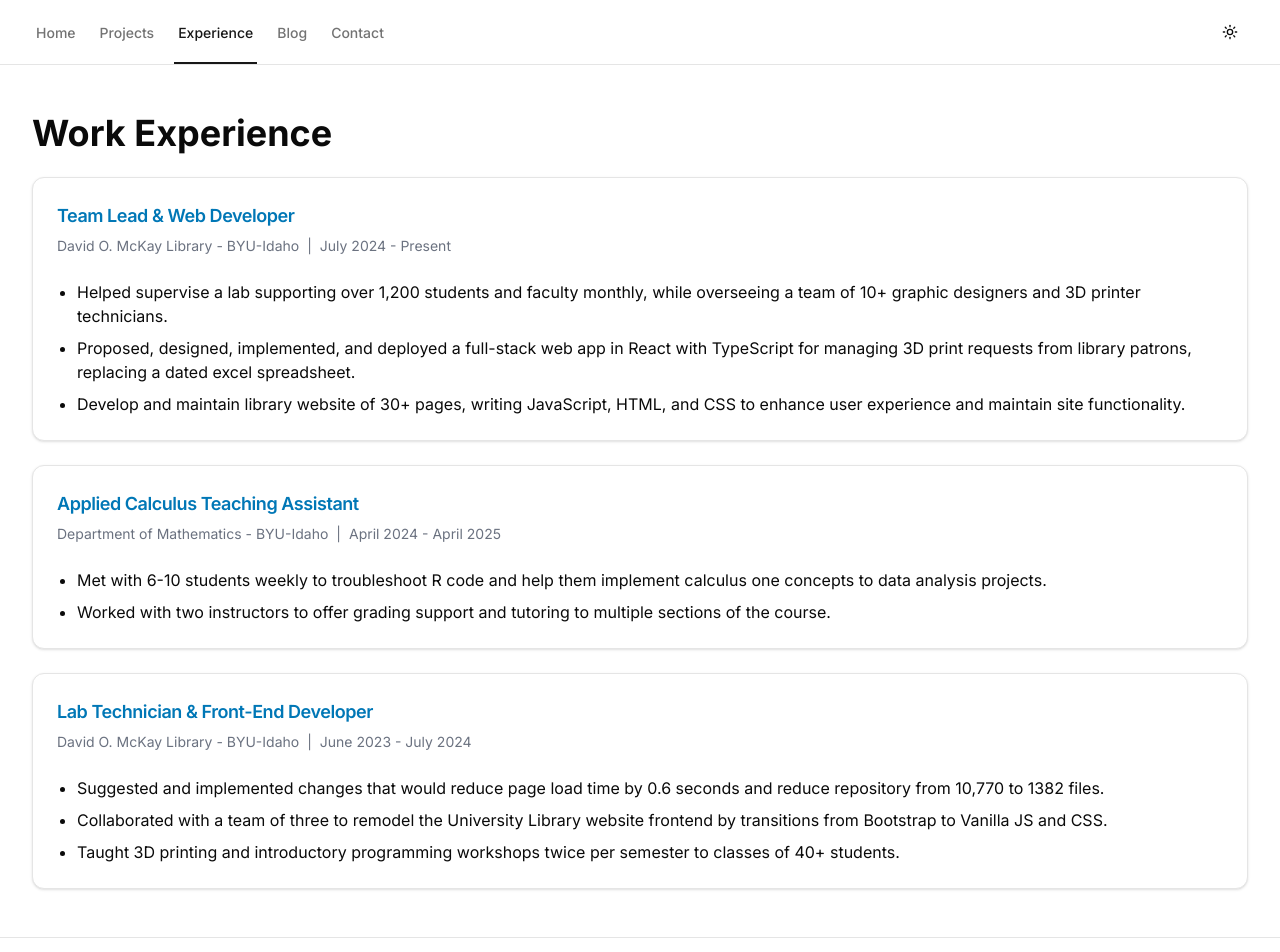
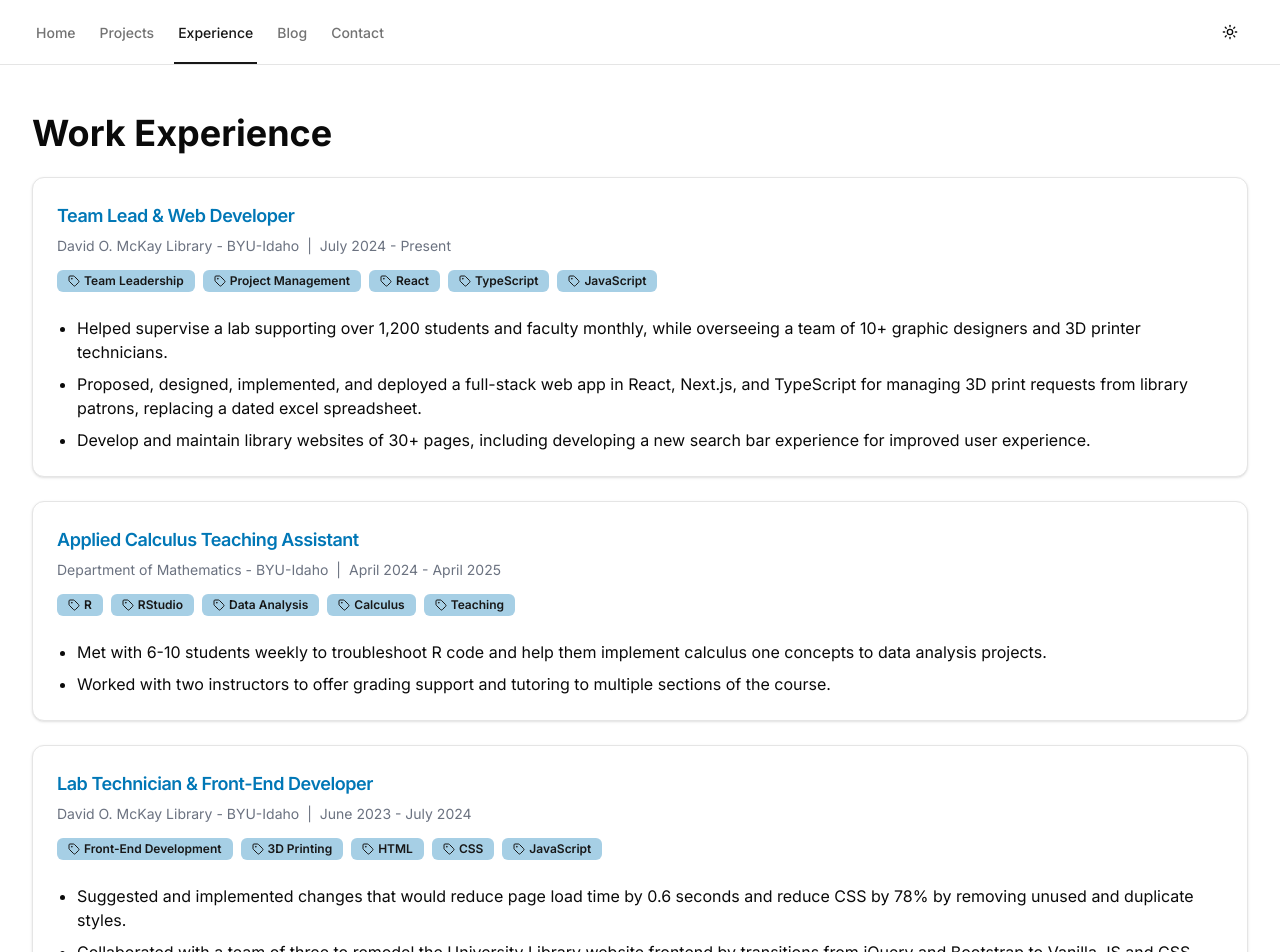
Before and after one commit to eglenn-dev/personal-site, a Next.js app: page /experience in a window 1280 px wide. Shown: the top 952 px of the page. Built offline with nearby package versions, Linux system fonts and the light colour scheme.

Commit message:
Add skills to experience entries and display them as badges on the Experience page

```diff
--- a/app/experience/page.tsx
+++ b/app/experience/page.tsx
@@ -5,6 +5,8 @@ import {
     CardDescription,
     CardContent,
 } from "@/components/ui/card";
+import { Badge } from "@/components/ui/badge";
+import { TagIcon } from "lucide-react";
 import { getExperiences } from "@/lib/data";
 
 export const metadata = {
@@ -32,6 +34,22 @@ export default function ExperiencePage() {
                                 </span>
                                 <span>{experience.period}</span>
                             </CardDescription>
+                            <div className="flex flex-wrap gap-2 pt-2 mb-2">
+                                {experience.skills.map((skill, index) => (
+                                    <Badge
+                                        key={`${index}-${skill}`}
+                                        variant="secondary"
+                                        className="bg-[#0077b659] hover:bg-[#0077b659] dark:bg-[#172190] hover:dark:bg-[#172190]"
+                                    >
+                                        <span className="flex items-center gap-1">
+                                            <TagIcon className="w-3 h-3" />
+                                            <span className="text-xs">
+                                                {skill}
+                                            </span>
+                                        </span>
+                                    </Badge>
+                                ))}
+                            </div>
                         </CardHeader>
                         <CardContent>
                             <ul className="list-disc pl-5 space-y-2">
--- a/lib/data.ts
+++ b/lib/data.ts
@@ -27,6 +27,7 @@ interface Experience {
     role: string;
     company: string;
     period: string;
+    skills: string[];
     responsibilities: string[];
 }
 
@@ -110,10 +111,17 @@ export function getExperiences(): Experience[] {
             role: "Team Lead & Web Developer",
             company: "David O. McKay Library - BYU-Idaho",
             period: "July 2024 - Present",
+            skills: [
+                "Team Leadership",
+                "Project Management",
+                "React",
+                "TypeScript",
+                "JavaScript",
+            ],
             responsibilities: [
                 "Helped supervise a lab supporting over 1,200 students and faculty monthly, while overseeing a team of 10+ graphic designers and 3D printer technicians.",
-                "Proposed, designed, implemented, and deployed a full-stack web app in React with TypeScript for managing 3D print requests from library patrons, replacing a dated excel spreadsheet.",
-                "Develop and maintain library website of 30+ pages, writing JavaScript, HTML, and CSS to enhance user experience and maintain site functionality.",
+                "Proposed, designed, implemented, and deployed a full-stack web app in React, Next.js, and TypeScript for managing 3D print requests from library patrons, replacing a dated excel spreadsheet.",
+                "Develop and maintain library websites of 30+ pages, including developing a new search bar experience for improved user experience.",
             ],
         },
         {
@@ -121,6 +129,7 @@ export function getExperiences(): Experience[] {
             role: "Applied Calculus Teaching Assistant",
             company: "Department of Mathematics - BYU-Idaho",
             period: "April 2024 - April 2025",
+            skills: ["R", "RStudio", "Data Analysis", "Calculus", "Teaching"],
             responsibilities: [
                 "Met with 6-10 students weekly to troubleshoot R code and help them implement calculus one concepts to data analysis projects.",
                 "Worked with two instructors to offer grading support and tutoring to multiple sections of the course.",
@@ -131,9 +140,16 @@ export function getExperiences(): Experience[] {
             role: "Lab Technician & Front-End Developer",
             company: "David O. McKay Library - BYU-Idaho",
             period: "June 2023 - July 2024",
+            skills: [
+                "Front-End Development",
+                "3D Printing",
+                "HTML",
+                "CSS",
+                "JavaScript",
+            ],
             responsibilities: [
-                "Suggested and implemented changes that would reduce page load time by 0.6 seconds and reduce repository from 10,770 to 1382 files.",
-                "Collaborated with a team of three to remodel the University Library website frontend by transitions from Bootstrap to Vanilla JS and CSS.",
+                "Suggested and implemented changes that would reduce page load time by 0.6 seconds and reduce CSS by 78% by removing unused and duplicate styles.",
+                "Collaborated with a team of three to remodel the University Library website frontend by transitions from jQuery and Bootstrap to Vanilla JS and CSS.",
                 "Taught 3D printing and introductory programming workshops twice per semester to classes of 40+ students.",
             ],
         },
```
